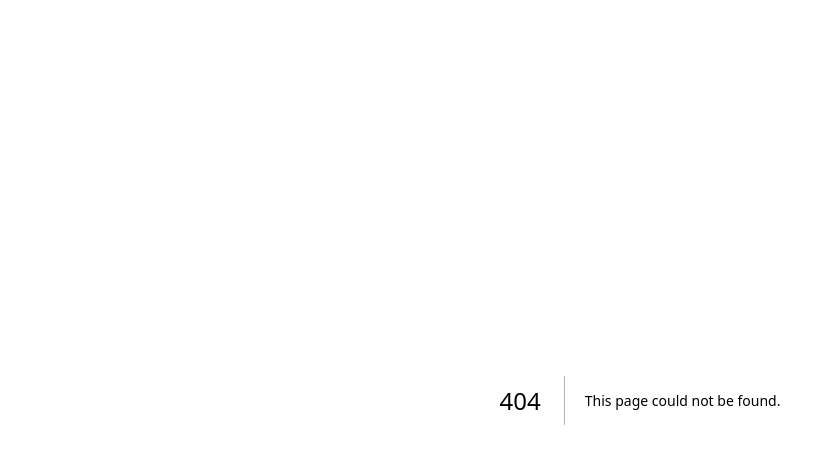
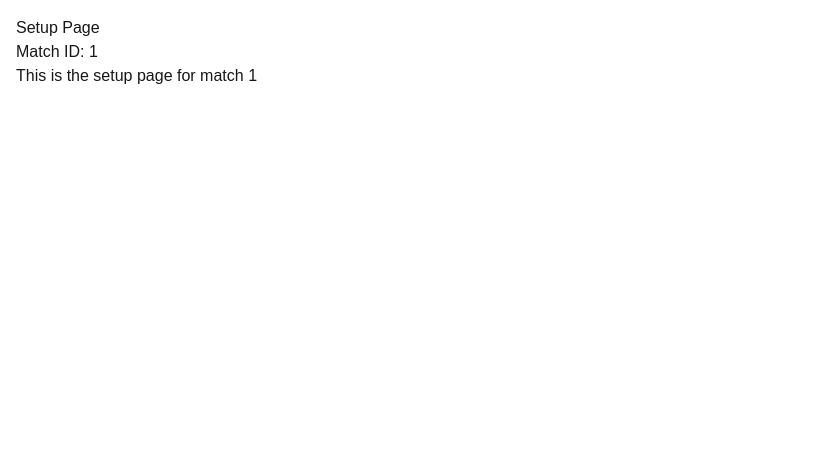
Before and after one commit to joewang0430/rever-c, a Next.js app in the folder client/: page /setup/1 in a window 1280 px wide. Before the commit this address had no page. Shown: the top 464 px of the page, without its empty margins (0-827 px from the left). Built offline with nearby package versions, Linux system fonts and the light colour scheme.

Commit message:
added frontend general struct and set dynamic uuid file test

```diff
--- a/client/src/app/page.tsx
+++ b/client/src/app/page.tsx
@@ -1,47 +1,14 @@
-"use client";
+// src/app/page.tsx
+"use client"
+import { useRouter } from "next/navigation"
+import { v4 as uuid } from "uuid"
 
-import { useEffect, useState } from "react";
-
-export default function Home() {
-
-  const [cResult, setCResult] = useState<string | null>(null);
-
-  useEffect(() => {
-    fetch("http://localhost:8000/test")
-      .then((res) => {
-        if (!res.ok) {
-          throw new Error(`Network response was not ok. Http status: ${res.status}`);
-        }
-        return res.json()})
-      .then((data) => {
-        setCResult(data.testLayer1_return);
-      })
-      .catch((error) => {
-        console.error("Error fetching data:", error);
-      })
-  }, []);
-
-  return (
-    <main className="flex flex-col">
-      <h1>Return value</h1>
-      {cResult === null ? (
-        <p>Loading...</p>
-        ) : (
-        <p>the return value is: {cResult}</p>)
-      }
-    </main>
-  );
+export default function HomePage() {
+  const router = useRouter()
+  const start = () => {
+    const matchId = uuid()           // generate uni matchId for each game
+    router.push(`/setup/${matchId}`) // navigate to the setup page with the matchId
+    console.log("Navigating to setup page with matchId:", matchId) // TODO: remove this in production
+  }
+  return <button onClick={start}>Start a Game</button>
 }
-
-
-// ==================== Test Page ====================
-
-// export default function Home() {
-//   return (
-//     <main className="flex flex-col">
-//       <h1>Welcome to the Next.js App!</h1>
-//       <p>This is a simple page.</p>
-//       <p>Feel free to explore and modify the code!</p>
-//     </main>
-//   );
-// }
--- /dev/null
+++ b/client/src/app/setup/[matchId]/page.tsx
@@ -0,0 +1,18 @@
+// src/app/setup/[matchId]/page.tsx
+
+interface PageProps {
+  params: { matchId: string }
+}
+
+// This is a Server Component: no "use client" at top,
+// no client-side hooks or imports
+export default async function SetupPage({ params }: PageProps) {
+    const { matchId } = await params;
+    return (
+        <main className="flex flex-col p-4">
+            <h1>Setup Page</h1>
+            <p>Match ID: {matchId}</p>
+            <p>This is the setup page for match {matchId}</p>
+        </main>
+    )
+}
--- /dev/null
+++ b/client/src/app/test/page.tsx
@@ -0,0 +1,47 @@
+"use client";
+
+import { useEffect, useState } from "react";
+
+export default function TestPage() {
+
+  const [cResult, setCResult] = useState<string | null>(null);
+
+  useEffect(() => {
+    fetch("http://localhost:8000/test")
+      .then((res) => {
+        if (!res.ok) {
+          throw new Error(`Network response was not ok. Http status: ${res.status}`);
+        }
+        return res.json()})
+      .then((data) => {
+        setCResult(data.testLayer1_return);
+      })
+      .catch((error) => {
+        console.error("Error fetching data:", error);
+      })
+  }, []);
+
+  return (
+    <main className="flex flex-col">
+      <h1>Return value</h1>
+      {cResult === null ? (
+        <p>Loading...</p>
+        ) : (
+        <p>the return value is: {cResult}</p>)
+      }
+    </main>
+  );
+}
+
+
+// ==================== Test Page ====================
+
+// export default function TestPage() {
+//   return (
+//     <main className="flex flex-col">
+//       <h1>Welcome to the Next.js App!</h1>
+//       <p>This is a simple page.</p>
+//       <p>Feel free to explore and modify the code!</p>
+//     </main>
+//   );
+// }
```
Also changed, not shown: client/package.json (+6 -5 lines), client/src/app/game/[matchId]/page.tsx (added), client/src/app/report/[matchId]/page.tsx (added), 1 other file (tests, documents, lock files or other folders).
